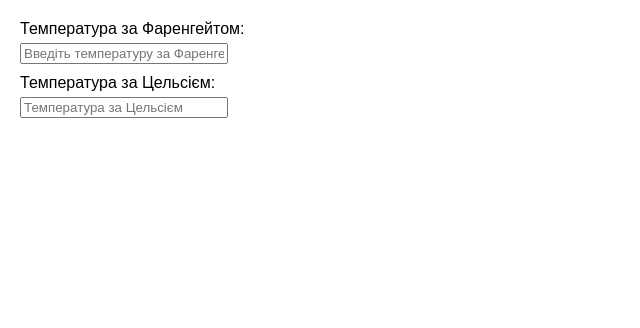
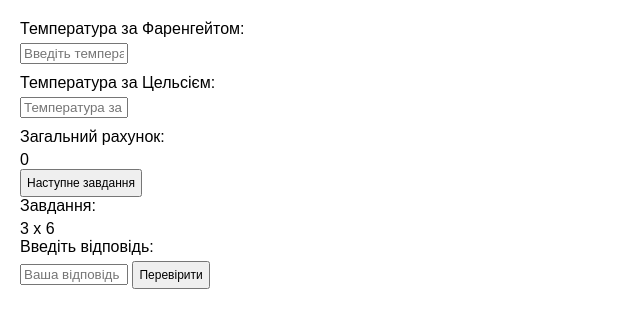
Before and after one commit to DenusS082/3, a plain HTML site: page index.html in a window 1280 px wide. Shown: the whole page, without its empty margins (0-640 px from the left). Drawn offline with Linux system fonts and the light colour scheme.

Commit message:
Update index.html

```diff
--- a/index.html
+++ b/index.html
@@ -43,3 +43,85 @@
     </script>
 </body>
 </html>
+
+
+<!DOCTYPE html>
+<html lang="en">
+<head>
+    <meta charset="UTF-8">
+    <meta name="viewport" content="width=device-width, initial-scale=1.0">
+    <title>Таблиця множення</title>
+    <style>
+        body {
+            font-family: Arial, sans-serif;
+            margin: 20px;
+        }
+
+        label {
+            display: block;
+            margin-bottom: 5px;
+        }
+
+        input {
+            width: 100px;
+            margin-bottom: 10px;
+        }
+
+        button {
+            padding: 5px;
+            font-size: 12px;
+            cursor: pointer;
+        }
+
+        #result {
+            margin-top: 10px;
+        }
+    </style>
+</head>
+<body>
+    <label for="scoreDisplay">Загальний рахунок:</label>
+    <div id="scoreDisplay">0</div>
+
+    <button onclick="generateTask()">Наступне завдання</button>
+
+    <label for="taskDisplay">Завдання:</label>
+    <div id="taskDisplay"></div>
+
+    <label for="answerInput">Введіть відповідь:</label>
+    <input type="text" id="answerInput" placeholder="Ваша відповідь">
+
+    <button onclick="checkAnswer()">Перевірити</button>
+
+    <div id="result"></div>
+
+    <script>
+        let score = 0;
+
+        function generateTask() {
+            const operand1 = Math.floor(Math.random() * 10) + 1;
+            const operand2 = Math.floor(Math.random() * 10) + 1;
+            const taskDisplay = document.getElementById('taskDisplay');
+            taskDisplay.textContent = `${operand1} x ${operand2}`;
+        }
+
+        function checkAnswer() {
+            const answerInput = document.getElementById('answerInput').value;
+            const [operand1, operand2] = document.getElementById('taskDisplay').textContent.split(' x ');
+            const correctAnswer = operand1 * operand2;
+
+            if (parseInt(answerInput, 10) === correctAnswer) {
+                score++;
+                document.getElementById('result').innerHTML = '<span style="color: black;">Правильно!</span>';
+            } else {
+                document.getElementById('result').innerHTML = `Неправильно. Правильна відповідь: ${correctAnswer}`;
+            }
+
+            document.getElementById('scoreDisplay').textContent = `Загальний рахунок: ${score}`;
+            generateTask();
+        }
+
+        // Генеруємо перше завдання при завантаженні сторінки
+        generateTask();
+    </script>
+</body>
+</html>
```
